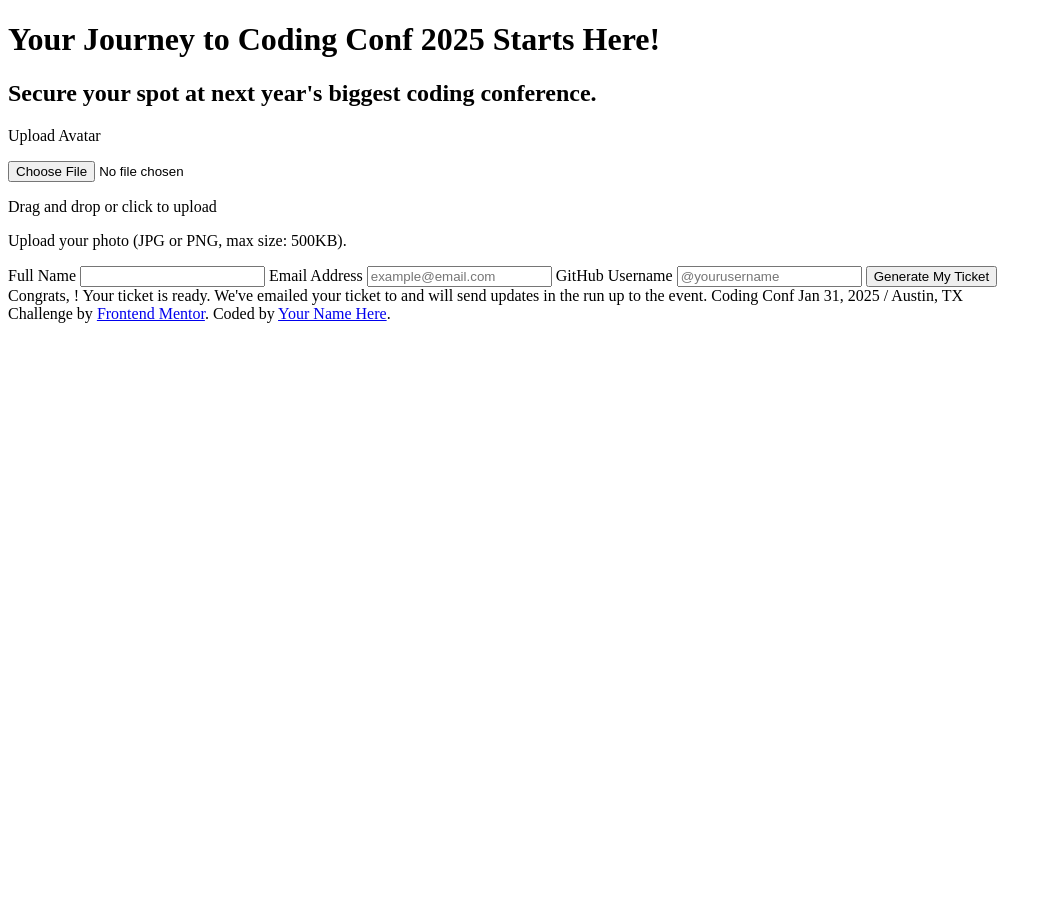
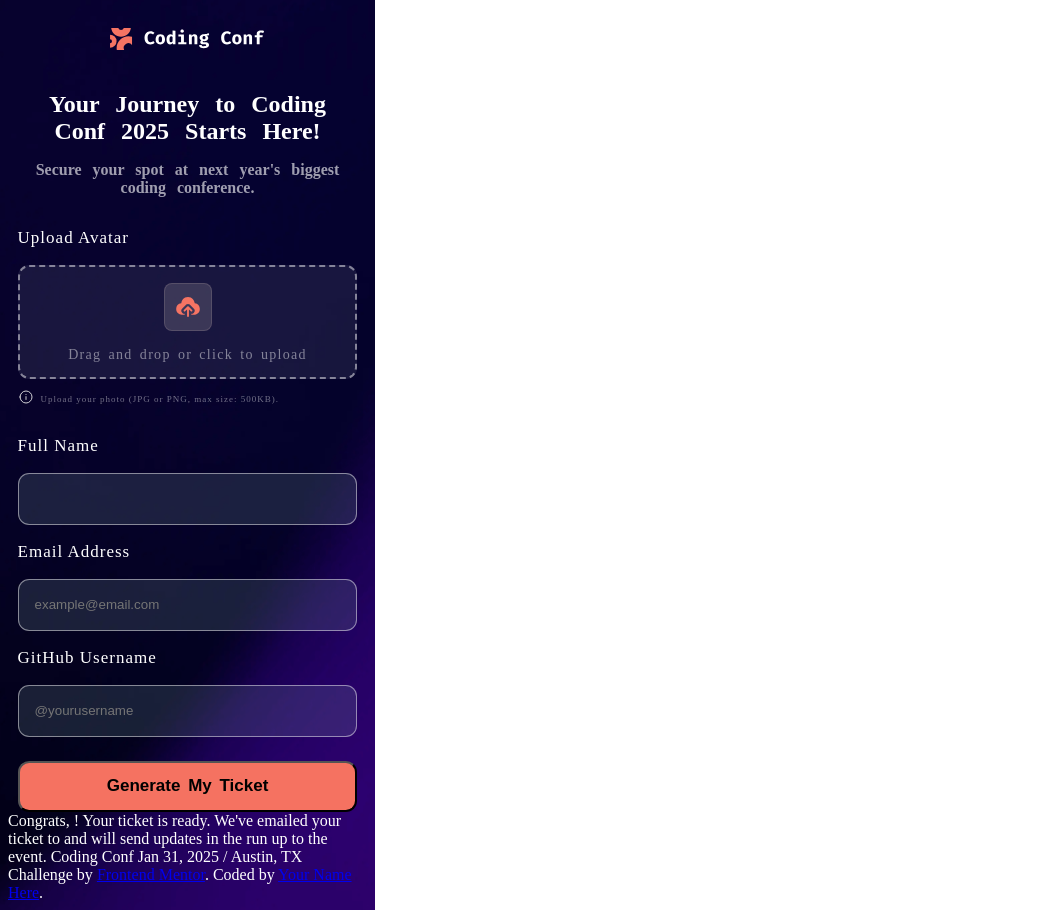
Before and after one commit to Arm4nd7/conference-ticket-generator, a plain HTML site: page index.html in a window 1280 px wide. Shown: the whole page, without its empty margins (0-1060 px from the left). Before the commit the page ends 800 px from the top, so only its background shows below. Drawn offline with Linux system fonts and the light colour scheme.

Commit message:
implementando styles, colocando fondo y agregando iconos

```diff
--- a/index.html
+++ b/index.html
@@ -8,12 +8,16 @@
   <link rel="icon" type="image/png" sizes="32x32" href="./assets/images/favicon-32x32.png">
   <link href="https://fonts.googleapis.com/css2?family=Inconsolata:wdth,wght@75..125,200..900&display=swap"
     rel="stylesheet">
+  <link rel="stylesheet" href="styles.css">
   <title>Frontend Mentor | Conference ticket generator</title>
 </head>
 
 <body>
   <header>
     <div class="container">
+      <label for="logo-inicio" class="logo-inicio">
+        <img src="/conference-ticket-generator/assets/images/logo-full.svg" alt="logo-full">
+      </label>
       <h1>
         Your Journey to Coding Conf 2025 Starts Here!
       </h1>
@@ -25,34 +29,42 @@
   <!-- Form starts -->
   <main>
     <section class="forms">
-
-      <div class="container">
+      <div class="container-avatar">
+        <form action="#">
+            <p>Upload Avatar</p>
+            <div class="container-upload">
+              <label for="fileInput" class="img-upload">
+                <img  src="/conference-ticket-generator/assets/images/icon-upload.svg" alt="upload">
+              </label>
+              <input id="fileInput" type="file" name="photo">
+              <p>Drag and drop or click to upload</p>
+            </div>
+            <div class="container-error">
+              <i for="info" class="icon-info">
+                <img src="/conference-ticket-generator/assets/images/icon-info.svg" alt="info">
+              </i>
+              <p class="control-error">Upload your photo (JPG or PNG, max size: 500KB).</p>
+            </div>
+        </form>
+      </div>
+      <div class="container-form-user">
         <form action="#">
           <label for="#">
-            <p>Upload Avatar</p>
-            <div class="container">
-              <input type="file" name="photo">
-              <p>Drag and drop or click to upload</p>
-            </div>
-            <p class="control-error">Upload your photo (JPG or PNG, max size: 500KB).</p>
-          </label>
-        </form>
-      </div>
-      <div class="container">
-        <form action="#">
-          <label for="#">
-            Full Name
+            <p>Full Name</p>
             <input type="text" name="fullname" minlength="3" maxlength="50">
           </label>
-          <label for="">
-            Email Address
+          <label for="#">
+            <p>Email Address</p>
             <input type="email" placeholder="example@email.com" name="email" maxlength="50" minlength="5">
           </label>
-          <label for="">
-            GitHub Username
+          <label for="#">
+            <p>GitHub Username</p>
             <input type="text" placeholder="@yourusername" name="GitHub" maxlength="50" minlength="2">
           </label>
-          <button>Generate My Ticket</button>
+          <label for="">
+            <button><b>Generate My Ticket</b></button>
+          </label>
+
         </form>
       </div>
     </section>
--- /dev/null
+++ b/styles.css
@@ -0,0 +1,123 @@
+html{
+    max-width: 375px;
+}
+body{
+    color: white;
+    background-image:url("/conference-ticket-generator/assets/images/background-mobile.png");
+    background-position: center center;
+    background-repeat: no-repeat;
+    background-size: cover;
+}
+label{
+    font-size:  20px;
+}
+.container{
+    display: flex;
+    justify-content: center;
+    align-items: center;
+    flex-direction: column;
+    margin: 0 14px;
+}
+.logo-inicio > img{
+    width: 155px;
+}
+.forms .container {
+    margin: 0;
+}
+
+.container-avatar{
+    margin: 0 0.6rem;
+}
+
+.container-upload{
+    display: flex;
+    flex-direction: column;
+    align-items: center;
+    border-radius: 0.7rem;
+    border: 2px dashed rgba(255, 255, 255, 0.473) ;
+    background-color: hsla(245, 19%, 35%, 0.292);
+}
+.container-upload > p{
+    margin-top: 0;
+    font-size: 14px;
+    word-spacing: 2.4px;
+    letter-spacing: 1.3px;
+    color: rgba(255, 255, 255, 0.47);
+}
+.img-upload > img{
+    display: grid;
+    margin: 1rem 2rem;
+    padding: 0.5rem;
+    background-color: rgba(243, 230, 215, 0.16);
+    border-radius: 0.5rem;
+    border: 0.3px solid rgba(183, 163, 163, 0.218);
+}
+.container-upload > input{
+    display: none;
+}
+
+.container-error{
+    display: grid;
+    grid-template-columns: 23px 1fr;
+    grid-template-rows: 40px;
+    justify-content: flex-start;
+    align-items: center;
+    margin: 0;
+}
+
+p{
+    font-size: 17px;
+    letter-spacing: 1px;
+}
+.control-error{
+    margin: 0;
+    display: inline-block;
+    font-size: xx-small;
+    color: rgba(255, 255, 255, 0.434);
+}
+
+img{
+    margin: 20px 0;
+}
+h1{
+    font-size: x-large;
+    text-align: center;
+    word-spacing: 10px;
+}
+h2{
+    margin-top: 0;
+    font-size: medium;
+    text-align: center;
+    word-spacing: 7px;
+    color: rgba(255, 255, 255, 0.621);
+}
+
+.container-form-user{
+    margin: 0 0.6rem;
+}
+
+.container-form-user label{
+    display: grid;
+}
+
+.container-form-user  input{
+    margin-right: 0 0.6rem;
+    height: 50px;
+    border-radius: 0.7rem;
+    padding: 0 1rem;
+    color: white;
+    background-color: rgba(139, 174, 174, 0.178);
+    border: 0.3px solid rgba(255, 255, 255, 0.474);
+}
+
+button{
+    display: grid;
+    margin-top: 24px;
+    grid-template-rows: 45px;
+    align-items: center;
+    background-color: hsl(7, 88%, 67%);
+    border-radius: 0.7rem;
+    color: black;
+    font-size: 17px;
+    word-spacing: 3px;
+}
```
